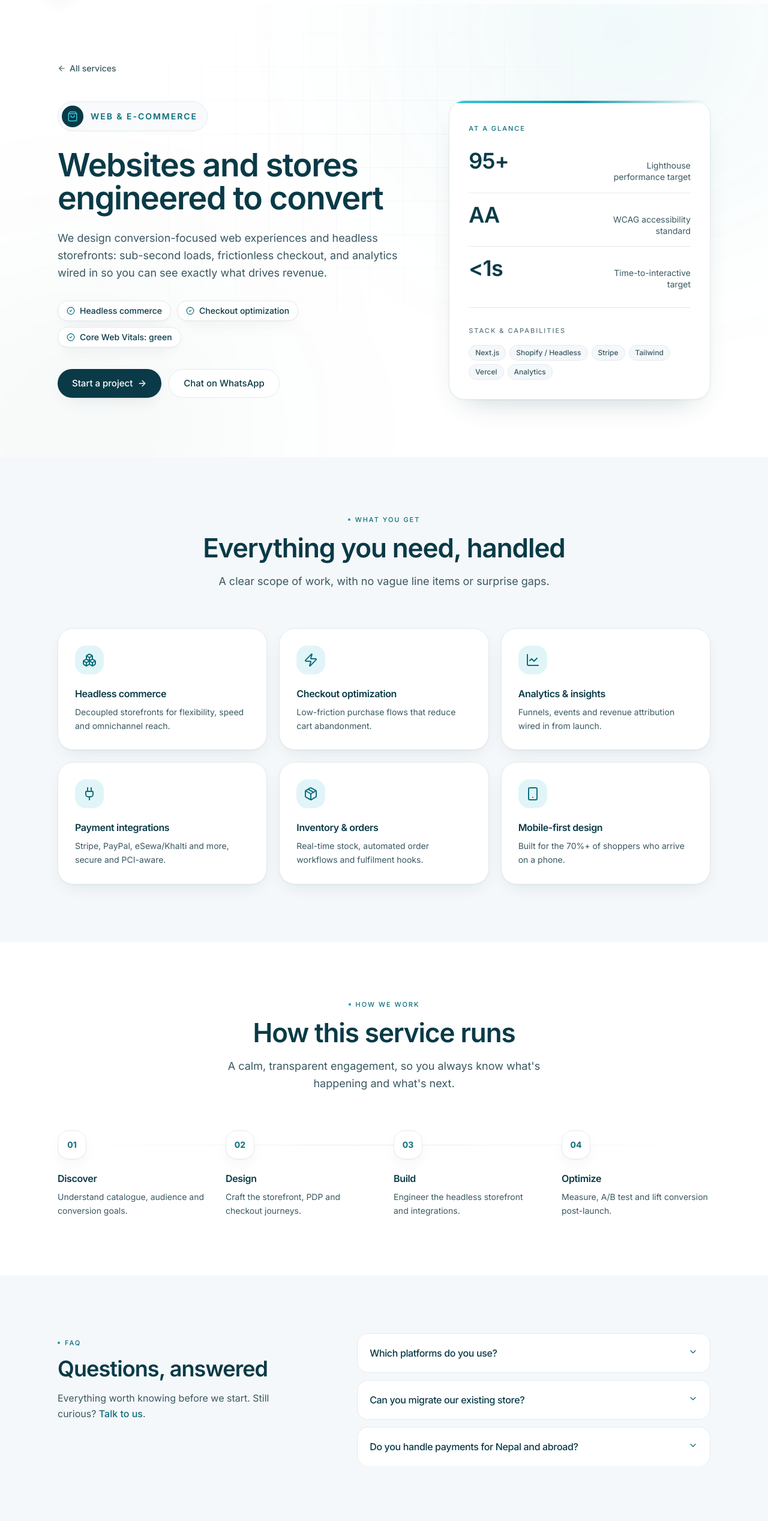
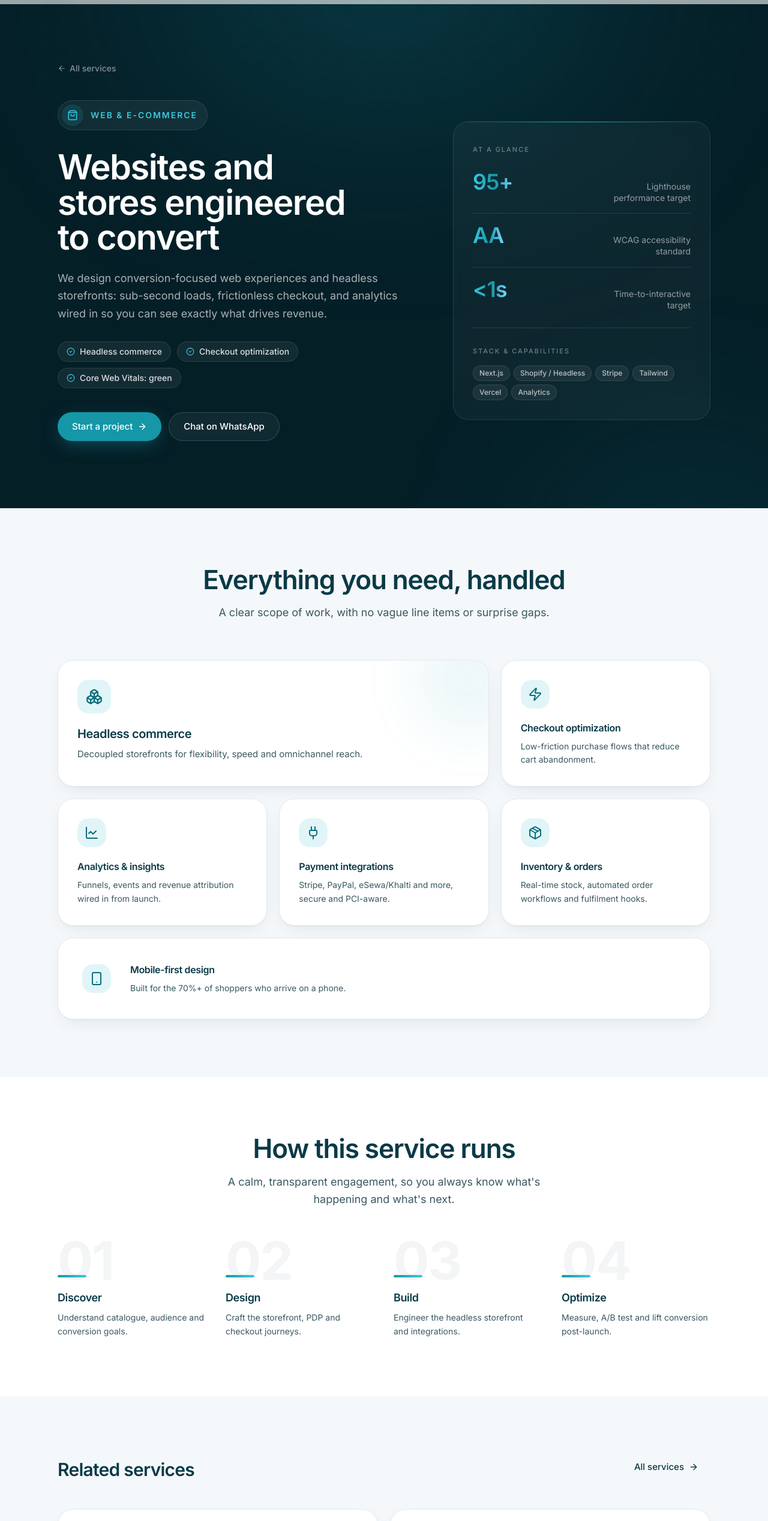
Before and after one commit to Anupamsubedi1/Techvion_new_website, a Next.js app: page /services/web-ecommerce in a window 1280 px wide. Shown: the part 57-2592 px from the top of the page at 60% size. Built offline with nearby package versions, Linux system fonts and the light colour scheme.

Commit message:
latest change

```diff
--- a/src/app/services/_components/service-detail-page.tsx
+++ b/src/app/services/_components/service-detail-page.tsx
@@ -1,38 +1,14 @@
 import Link from "next/link";
 import { ArrowLeft } from "lucide-react";
-import { Container, Eyebrow } from "@/components/site/layout";
+import { Container } from "@/components/site/layout";
 import { Reveal, Stagger, RevealItem } from "@/components/site/reveal";
 import { CTAButton } from "@/components/site/cta-button";
 import { CTASection } from "@/components/sections/cta-section";
-import { FAQ } from "@/components/sections/faq";
 import { Icon } from "@/components/site/icon";
 import { ServiceCard } from "@/components/sections/service-card";
 import { IndustrySolutions } from "@/components/sections/industry-solutions";
 import { services, serviceList } from "@/content/services";
 import { whatsappLink } from "@/content/site";
-
-/** Centered, editorial section header used across the service page. */
-function SectionHeader({
-  eyebrow,
-  title,
-  description,
-}: {
-  eyebrow: string;
-  title: string;
-  description?: string;
-}) {
-  return (
-    <Reveal className="mx-auto mb-12 flex max-w-2xl flex-col items-center gap-4 text-center md:mb-16">
-      <Eyebrow>{eyebrow}</Eyebrow>
-      <h2 className="text-balance text-3xl font-semibold leading-[1.08] tracking-tight text-ink sm:text-4xl md:text-[2.75rem]">
-        {title}
-      </h2>
-      {description && (
-        <p className="max-w-xl text-base leading-relaxed text-mutedink md:text-lg">{description}</p>
-      )}
-    </Reveal>
-  );
-}
 
 export function ServiceDetailPage({ slug }: { slug: string }) {
   const s = services[slug];
@@ -41,43 +17,43 @@ export function ServiceDetailPage({ slug }: { slug: string }) {
 
   return (
     <>
-      {/* ---------- Hero ---------- */}
-      <section className="relative isolate overflow-hidden bg-white">
-        <div className="pointer-events-none absolute inset-0 grid-overlay-light" aria-hidden="true" />
+      {/* ---------- Cinematic night hero ---------- */}
+      <section className="relative isolate overflow-hidden bg-night text-white">
+        <div className="pointer-events-none absolute inset-0 grid-overlay" aria-hidden="true" />
         <div
-          className="pointer-events-none absolute -top-28 right-[-6%] h-[440px] w-[640px] rounded-full bg-accent/[0.08] blur-[150px]"
+          className="pointer-events-none absolute left-1/2 top-[-25%] h-[480px] w-[760px] -translate-x-1/2 rounded-full bg-accent/20 blur-[140px]"
           aria-hidden="true"
         />
         <div
-          className="pointer-events-none absolute -bottom-40 left-[-10%] h-[420px] w-[520px] rounded-full bg-ink/[0.05] blur-[150px]"
+          className="pointer-events-none absolute bottom-[-30%] right-[-10%] h-[380px] w-[520px] rounded-full bg-accent/10 blur-[130px]"
           aria-hidden="true"
         />
-        <Container className="relative pb-16 pt-32 md:pb-24 md:pt-40">
+        <Container className="relative pb-20 pt-32 md:pb-28 md:pt-40">
           <Reveal>
             <Link
               href="/#services"
-              className="inline-flex items-center gap-1.5 text-sm font-medium text-mutedink transition-colors hover:text-ink"
+              className="inline-flex items-center gap-1.5 text-sm font-medium text-white/50 transition-colors hover:text-white"
             >
               <ArrowLeft className="h-3.5 w-3.5" />
               All services
             </Link>
           </Reveal>
 
-          <div className="mt-10 grid gap-12 lg:grid-cols-[1.35fr_1fr] lg:items-center lg:gap-16">
+          <div className="mt-10 grid gap-14 lg:grid-cols-[1.35fr_1fr] lg:items-center lg:gap-20">
             <Reveal>
-              <div className="inline-flex items-center gap-3 rounded-full border border-line bg-surface/70 py-1.5 pl-1.5 pr-4">
-                <span className="flex h-9 w-9 items-center justify-center rounded-full bg-ink text-accent-bright shadow-soft">
+              <div className="inline-flex items-center gap-3 rounded-full border border-white/10 bg-white/[0.06] py-1.5 pl-1.5 pr-4 backdrop-blur-sm">
+                <span className="flex h-9 w-9 items-center justify-center rounded-full bg-accent/20 text-accent-bright">
                   <Icon name={s.icon} className="h-[18px] w-[18px]" />
                 </span>
-                <span className="text-sm font-semibold uppercase tracking-[0.14em] text-accent-ink">
+                <span className="text-sm font-semibold uppercase tracking-[0.14em] text-accent-bright">
                   {s.name}
                 </span>
               </div>
 
-              <h1 className="mt-7 text-balance text-4xl font-semibold leading-[1.03] tracking-tight text-ink sm:text-5xl md:text-[3.35rem]">
+              <h1 className="mt-8 text-balance text-4xl font-semibold leading-[1.02] tracking-tight sm:text-5xl md:text-[3.6rem]">
                 {s.title}
               </h1>
-              <p className="mt-6 max-w-xl text-base leading-relaxed text-mutedink md:text-lg">
+              <p className="mt-6 max-w-xl text-base leading-relaxed text-white/65 md:text-lg">
                 {s.intro}
               </p>
 
@@ -85,54 +61,54 @@ export function ServiceDetailPage({ slug }: { slug: string }) {
                 {s.bullets.map((b) => (
                   <li
                     key={b}
-                    className="inline-flex items-center gap-2 rounded-full border border-line bg-white px-3.5 py-1.5 text-sm font-medium text-ink shadow-soft"
+                    className="inline-flex items-center gap-2 rounded-full border border-white/10 bg-white/[0.06] px-3.5 py-1.5 text-sm font-medium text-white/85 backdrop-blur-sm"
                   >
-                    <Icon name="check" className="h-3.5 w-3.5 text-accent-ink" />
+                    <Icon name="check" className="h-3.5 w-3.5 text-accent-bright" />
                     {b}
                   </li>
                 ))}
               </ul>
 
-              <div className="mt-9 flex flex-col gap-3 sm:flex-row">
-                <CTAButton href="/contact" variant="primary" size="lg" arrow>
+              <div className="mt-10 flex flex-col gap-3 sm:flex-row">
+                <CTAButton href="/contact" variant="accent" size="lg" arrow>
                   Start a project
                 </CTAButton>
-                <CTAButton href={whatsappLink()} variant="outline" size="lg" external>
+                <CTAButton href={whatsappLink()} variant="glass" size="lg" external>
                   Chat on WhatsApp
                 </CTAButton>
               </div>
             </Reveal>
 
-            {/* At-a-glance spec card */}
-            <Reveal delay={0.1}>
-              <div className="relative overflow-hidden rounded-3xl border border-line bg-white p-8 shadow-card">
+            {/* Glass spec card */}
+            <Reveal delay={0.12}>
+              <div className="relative overflow-hidden rounded-3xl border border-white/10 bg-white/[0.04] p-8 backdrop-blur-md">
                 <div
-                  className="pointer-events-none absolute inset-x-0 top-0 h-1 bg-gradient-to-r from-accent-bright via-accent to-transparent"
+                  className="pointer-events-none absolute inset-x-0 top-0 h-px bg-gradient-to-r from-transparent via-accent-bright/60 to-transparent"
                   aria-hidden="true"
                 />
-                <span className="label-mono text-accent-ink">At a glance</span>
-                <div className="mt-6 divide-y divide-line">
+                <span className="label-mono text-white/40">At a glance</span>
+                <div className="mt-6 divide-y divide-white/10">
                   {s.proof.map((p) => (
                     <div
                       key={p.label}
                       className="flex items-baseline justify-between gap-4 py-4 first:pt-0 last:pb-0"
                     >
-                      <span className="text-3xl font-semibold tracking-tight text-ink md:text-4xl">
+                      <span className="text-gradient-accent text-4xl font-semibold tracking-tight">
                         {p.value}
                       </span>
-                      <span className="max-w-[9.5rem] text-right text-sm leading-snug text-mutedink">
+                      <span className="max-w-[10rem] text-right text-sm leading-snug text-white/55">
                         {p.label}
                       </span>
                     </div>
                   ))}
                 </div>
-                <div className="mt-7 border-t border-line pt-6">
-                  <span className="label-mono text-faint">Stack &amp; capabilities</span>
+                <div className="mt-7 border-t border-white/10 pt-6">
+                  <span className="label-mono text-white/40">Stack &amp; capabilities</span>
                   <div className="mt-3.5 flex flex-wrap gap-1.5">
                     {s.capabilities.map((c) => (
                       <span
                         key={c}
-                        className="rounded-full border border-line bg-surface px-2.5 py-1 text-xs font-medium text-mutedink"
+                        className="rounded-full border border-white/10 bg-white/[0.06] px-2.5 py-1 text-xs font-medium text-white/70"
                       >
                         {c}
                       </span>
@@ -145,27 +121,98 @@ export function ServiceDetailPage({ slug }: { slug: string }) {
         </Container>
       </section>
 
-      {/* ---------- Deliverables ---------- */}
+      {/* ---------- Deliverables: bento grid ---------- */}
       <section className="bg-surface py-16 md:py-24">
         <Container>
-          <SectionHeader
-            eyebrow="What you get"
-            title="Everything you need, handled"
-            description="A clear scope of work, with no vague line items or surprise gaps."
-          />
-          <Stagger className="grid gap-5 sm:grid-cols-2 lg:grid-cols-3">
-            {s.deliverables.map((d) => (
-              <RevealItem key={d.title}>
-                <div className="group relative flex h-full flex-col overflow-hidden rounded-3xl border border-line bg-white p-7 shadow-soft transition-all duration-300 hover:-translate-y-1.5 hover:shadow-card motion-reduce:transform-none">
+          <Reveal className="mx-auto mb-14 flex max-w-2xl flex-col items-center gap-4 text-center md:mb-16">
+            <h2 className="text-balance text-3xl font-semibold leading-[1.08] tracking-tight text-ink sm:text-4xl md:text-[2.75rem]">
+              Everything you need, handled
+            </h2>
+            <p className="max-w-xl text-base leading-relaxed text-mutedink md:text-lg">
+              A clear scope of work, with no vague line items or surprise gaps.
+            </p>
+          </Reveal>
+          <Stagger className="grid gap-5 md:grid-cols-2 lg:grid-cols-3">
+            {s.deliverables.map((d, i) => {
+              const isLead = i === 0;
+              const isWide = i === s.deliverables.length - 1;
+              return (
+                <RevealItem
+                  key={d.title}
+                  className={
+                    isLead ? "lg:col-span-2" : isWide ? "md:col-span-2 lg:col-span-3" : undefined
+                  }
+                >
                   <div
-                    className="pointer-events-none absolute inset-x-0 top-0 h-px bg-gradient-to-r from-transparent via-accent/45 to-transparent opacity-0 transition-opacity duration-300 group-hover:opacity-100"
-                    aria-hidden="true"
-                  />
-                  <span className="flex h-12 w-12 items-center justify-center rounded-2xl bg-accent-soft text-accent-ink transition-colors duration-300 group-hover:bg-ink group-hover:text-accent-bright">
-                    <Icon name={d.icon} className="h-6 w-6" />
-                  </span>
-                  <h3 className="mt-5 text-base font-semibold text-ink">{d.title}</h3>
-                  <p className="mt-2 text-sm leading-relaxed text-mutedink">{d.desc}</p>
+                    className={`group relative flex h-full overflow-hidden rounded-3xl border border-line bg-white shadow-soft transition-all duration-300 hover:-translate-y-1.5 hover:shadow-card motion-reduce:transform-none ${
+                      isWide ? "flex-col gap-5 p-8 sm:flex-row sm:items-center sm:gap-8 md:p-10" : "flex-col p-8"
+                    }`}
+                  >
+                    <div
+                      className="pointer-events-none absolute inset-x-0 top-0 h-px bg-gradient-to-r from-transparent via-accent/45 to-transparent opacity-0 transition-opacity duration-300 group-hover:opacity-100"
+                      aria-hidden="true"
+                    />
+                    {isLead && (
+                      <div
+                        className="pointer-events-none absolute -right-16 -top-16 h-48 w-48 rounded-full bg-accent/[0.07] blur-2xl"
+                        aria-hidden="true"
+                      />
+                    )}
+                    <span
+                      className={`flex shrink-0 items-center justify-center rounded-2xl bg-accent-soft text-accent-ink transition-colors duration-300 group-hover:bg-ink group-hover:text-accent-bright ${
+                        isLead ? "h-14 w-14" : "h-12 w-12"
+                      }`}
+                    >
+                      <Icon name={d.icon} className={isLead ? "h-7 w-7" : "h-6 w-6"} />
+                    </span>
+                    <div className={isWide ? "" : "mt-5"}>
+                      <h3 className={`font-semibold text-ink ${isLead ? "text-xl" : "text-base"}`}>
+                        {d.title}
+                      </h3>
+                      <p
+                        className={`mt-2 leading-relaxed text-mutedink ${
+                          isLead ? "max-w-lg text-[15px]" : "text-sm"
+                        }`}
+                      >
+                        {d.desc}
+                      </p>
+                    </div>
+                  </div>
+                </RevealItem>
+              );
+            })}
+          </Stagger>
+        </Container>
+      </section>
+
+      {/* Industry SaaS platforms (Custom Software only) */}
+      {slug === "custom-software" && <IndustrySolutions />}
+
+      {/* ---------- Process: editorial with ghost numbers ---------- */}
+      <section className="bg-white py-16 md:py-24">
+        <Container>
+          <Reveal className="mx-auto mb-14 flex max-w-2xl flex-col items-center gap-4 text-center md:mb-20">
+            <h2 className="text-balance text-3xl font-semibold leading-[1.08] tracking-tight text-ink sm:text-4xl md:text-[2.75rem]">
+              How this service runs
+            </h2>
+            <p className="max-w-xl text-base leading-relaxed text-mutedink md:text-lg">
+              A calm, transparent engagement, so you always know what&apos;s happening and
+              what&apos;s next.
+            </p>
+          </Reveal>
+          <Stagger className="grid gap-x-8 gap-y-14 sm:grid-cols-2 lg:grid-cols-4">
+            {s.process.map((step, i) => (
+              <RevealItem key={step.title} className="relative">
+                <span
+                  className="pointer-events-none absolute -top-9 left-0 select-none text-[5.5rem] font-bold leading-none tracking-tight text-ink/[0.05]"
+                  aria-hidden="true"
+                >
+                  0{i + 1}
+                </span>
+                <div className="relative pt-8">
+                  <div className="h-1 w-12 rounded-full bg-gradient-to-r from-accent to-accent-bright" />
+                  <h3 className="mt-5 text-lg font-semibold text-ink">{step.title}</h3>
+                  <p className="mt-2 text-sm leading-relaxed text-mutedink">{step.desc}</p>
                 </div>
               </RevealItem>
             ))}
@@ -173,70 +220,13 @@ export function ServiceDetailPage({ slug }: { slug: string }) {
         </Container>
       </section>
 
-      {/* Industry SaaS platforms (Custom Software only) */}
-      {slug === "custom-software" && <IndustrySolutions />}
-
-      {/* ---------- Process ---------- */}
-      <section className="bg-white py-16 md:py-24">
-        <Container>
-          <SectionHeader
-            eyebrow="How we work"
-            title="How this service runs"
-            description="A calm, transparent engagement, so you always know what's happening and what's next."
-          />
-          <div className="relative">
-            {/* connecting rail on desktop */}
-            <div
-              className="pointer-events-none absolute inset-x-0 top-6 hidden h-px bg-gradient-to-r from-transparent via-line to-transparent lg:block"
-              aria-hidden="true"
-            />
-            <Stagger className="grid gap-x-8 gap-y-10 sm:grid-cols-2 lg:grid-cols-4">
-              {s.process.map((step, i) => (
-                <RevealItem key={step.title} className="relative flex flex-col">
-                  <span className="relative z-10 flex h-12 w-12 items-center justify-center rounded-2xl border border-line bg-white text-sm font-bold text-accent-ink shadow-soft">
-                    {`0${i + 1}`}
-                  </span>
-                  <h3 className="mt-5 text-base font-semibold text-ink">{step.title}</h3>
-                  <p className="mt-2 text-sm leading-relaxed text-mutedink">{step.desc}</p>
-                </RevealItem>
-              ))}
-            </Stagger>
-          </div>
-        </Container>
-      </section>
-
-      {/* ---------- FAQ ---------- */}
-      {s.faqs.length > 0 && (
-        <section className="bg-surface py-16 md:py-24">
-          <Container>
-            <div className="grid gap-10 lg:grid-cols-[0.85fr_1.15fr] lg:gap-16">
-              <Reveal className="lg:sticky lg:top-28 lg:self-start">
-                <Eyebrow>FAQ</Eyebrow>
-                <h2 className="mt-4 text-balance text-3xl font-semibold leading-[1.08] tracking-tight text-ink md:text-4xl">
-                  Questions, answered
-                </h2>
-                <p className="mt-4 max-w-sm text-base leading-relaxed text-mutedink">
-                  Everything worth knowing before we start. Still curious?{" "}
-                  <Link href="/contact" className="font-medium text-accent-ink underline-offset-4 hover:underline">
-                    Talk to us
-                  </Link>
-                  .
-                </p>
-              </Reveal>
-              <FAQ items={s.faqs} />
-            </div>
-          </Container>
-        </section>
-      )}
-
       {/* ---------- Related ---------- */}
       {related.length > 0 && (
-        <section className="bg-white py-16 md:py-24">
+        <section className="bg-surface py-16 md:py-24">
           <Container>
             <div className="mb-12 flex items-end justify-between gap-4">
               <Reveal>
-                <Eyebrow>Keep exploring</Eyebrow>
-                <h2 className="mt-4 text-2xl font-semibold tracking-tight text-ink md:text-3xl">
+                <h2 className="text-2xl font-semibold tracking-tight text-ink md:text-3xl">
                   Related services
                 </h2>
               </Reveal>
--- a/src/components/sections/project-card.tsx
+++ b/src/components/sections/project-card.tsx
@@ -62,7 +62,7 @@ export function ProjectCard({ project, priority = false }: { project: CaseStudy;
               className="inline-flex items-center gap-1 text-sm font-medium text-ink transition-colors hover:text-accent-ink"
             >
               Visit live site
-              <ArrowUpRight className="h-3.5 w-3.5 transition-transform duration-200 group-hover:-translate-x-0 group-hover:translate-x-0.5 group-hover:-translate-y-0.5" />
+              <ArrowUpRight className="h-3.5 w-3.5 transition-transform duration-200 group-hover:translate-x-0.5 group-hover:-translate-y-0.5" />
             </a>
           ) : (
             /* Private / unlinked build: show the affordance, but link nowhere. */
```
Also changed, not shown: src/app/about/about-page.tsx (+94 -64 lines), src/app/projects/projects-page.tsx (+137 -29 lines), src/app/technology/technology-page.tsx (+33 -35 lines), src/components/sections/engagement-models.tsx (+19 -13 lines), src/components/sections/team.tsx (+20 -11 lines).
